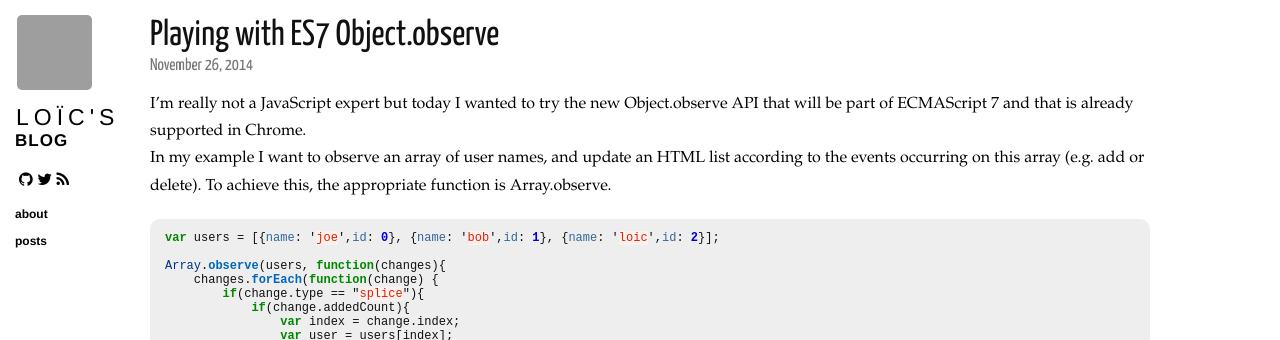
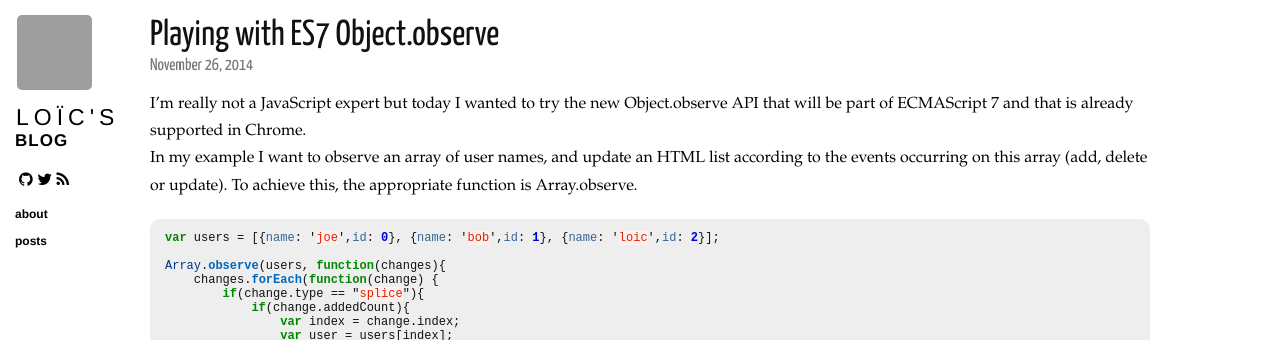
Before and after one commit to loicdescotte/loicdescotte.github.io, a Jekyll site: the page built from _posts/2014-11-26-es7-object-observe.md, in a window 1280 px wide, cut to the strip 0-340 px from the top of the page. Built offline with Jekyll 4.4.1, drawn with Linux system fonts in a browser that asks for light colours; nearby versions of some CDN libraries; Markdown is read by kramdown in place of the engine named in the settings; comment, search, counter and statistics services are not loaded; grey boxes are pictures that could not be loaded.

Commit message:
Update 2014-11-26-es7-object-observe.md

```diff
--- a/_posts/2014-11-26-es7-object-observe.md
+++ b/_posts/2014-11-26-es7-object-observe.md
@@ -8,7 +8,7 @@ tags:
 ---
 
 I'm really not a JavaScript expert but today I wanted to try the new Object.observe API that will be part of ECMAScript 7 and that is already supported in Chrome.
-In my example I want to observe an array of user names, and update an HTML list according to the events occurring on this array (e.g. add or delete). To achieve this, the appropriate function is Array.observe.
+In my example I want to observe an array of user names, and update an HTML list according to the events occurring on this array (add, delete or update). To achieve this, the appropriate function is Array.observe.
 
 {% highlight javascript %}
 var users = [{name: 'joe',id: 0}, {name: 'bob',id: 1}, {name: 'loic',id: 2}];
@@ -52,4 +52,4 @@ $("#list").on("click", ".del", function(event) {
 });
 {% endhighlight %}
 
-[See this JsFiddle for the full example](http://jsfiddle.net/7abdtp8r/)
+[See this JsFiddle for the full example](http://jsfiddle.net/Ljxbo0s2/)
```
